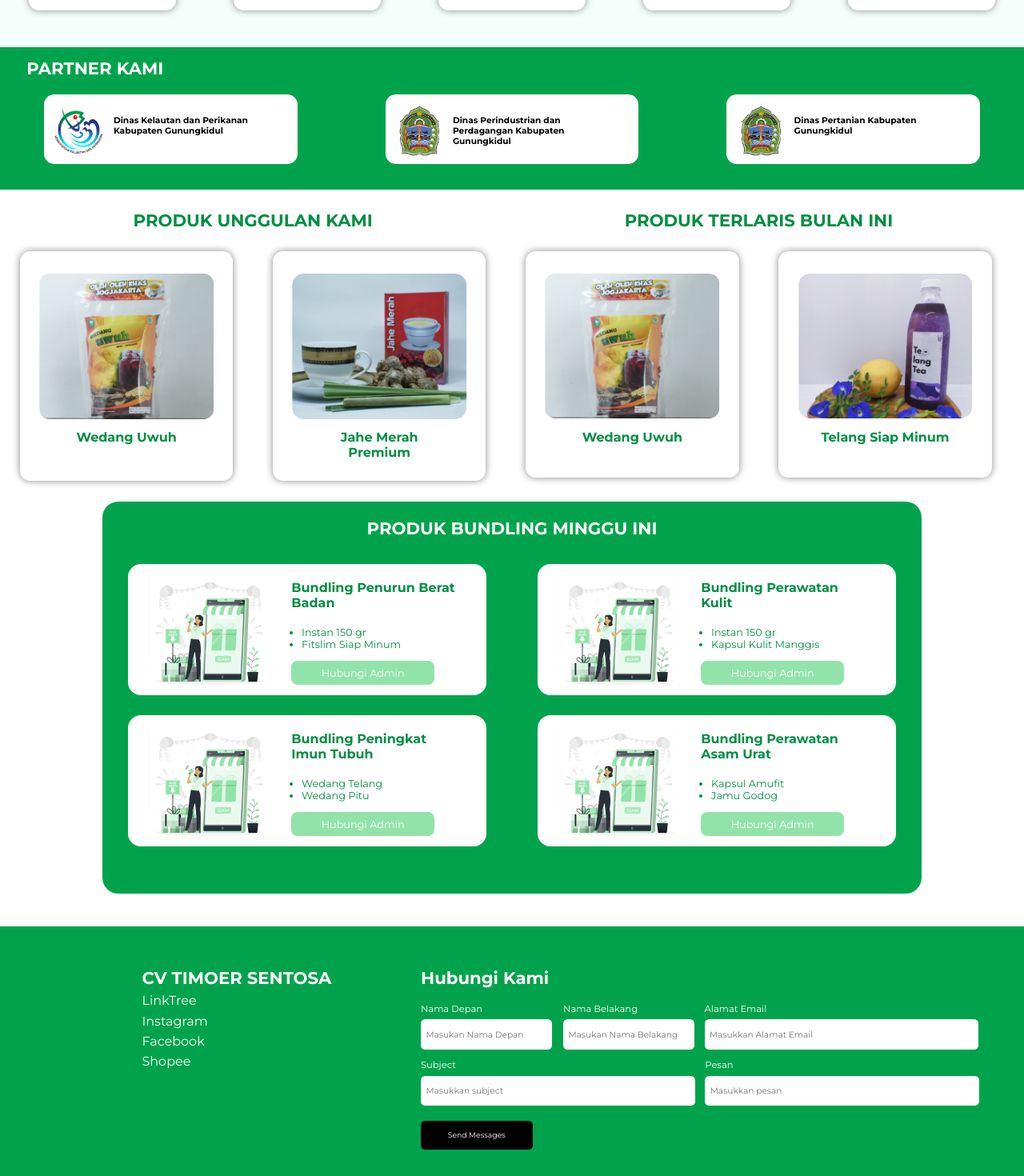
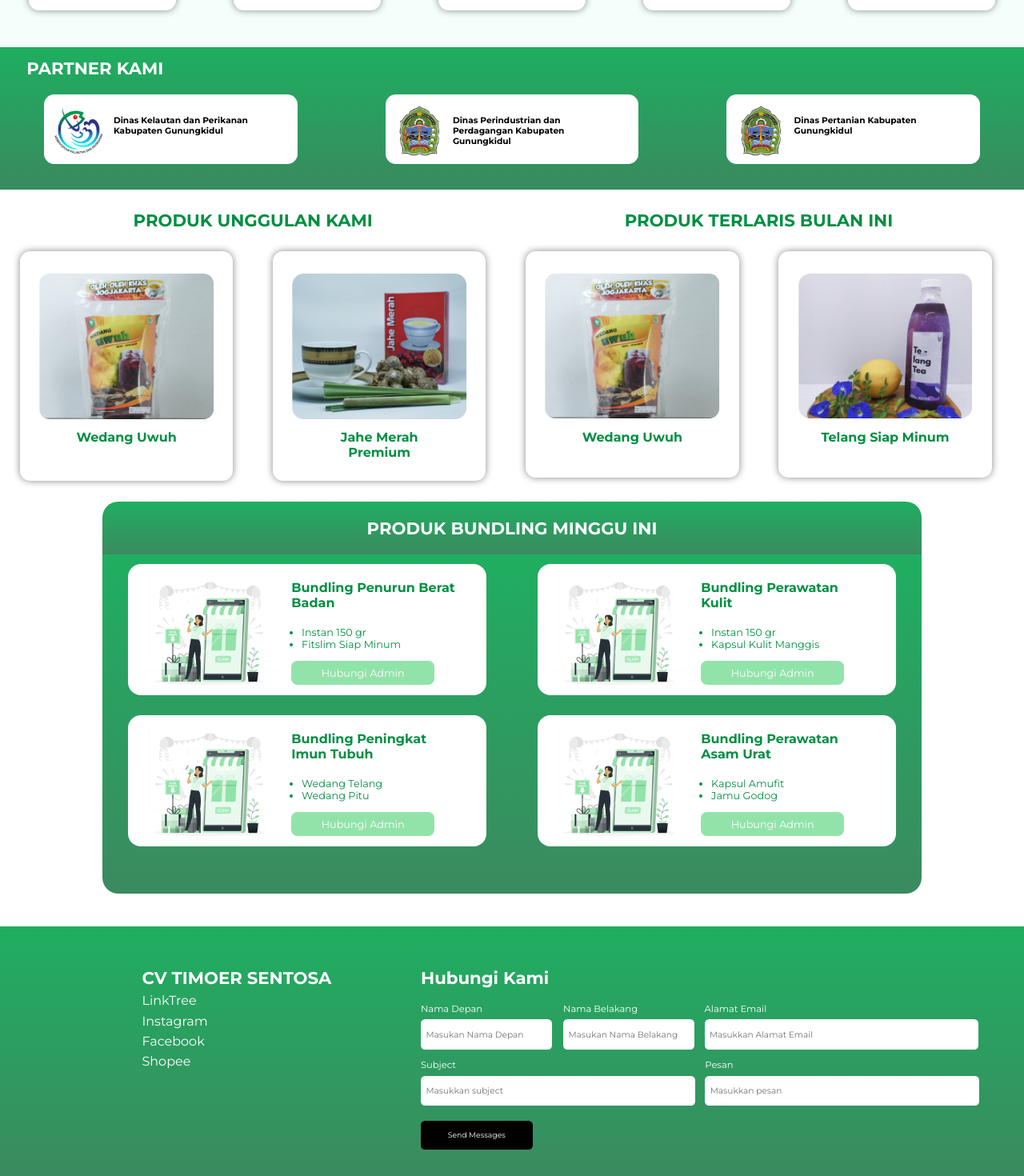
Before and after one commit to ahlilfikri/herbal-yuniari, a React (Vite) app: page / in a window 1280 px wide. Shown: the part 1621-3091 px from the top of the page at 80% size. Built offline with nearby package versions, Linux system fonts and the light colour scheme.

Commit message:
fix : add image

```diff
--- a/src/components/footer/Footer.css
+++ b/src/components/footer/Footer.css
@@ -1,5 +1,5 @@
 .footer-container {
-    background-color: #00A34B;
+    background: linear-gradient(180deg, rgba(0, 163, 75, 0.88) 0%, rgba(0, 103, 47, 0.77) 100%);
     margin: -2vw 0;
     display: flex;
     float: left;
--- a/src/components/navBar/NavBar.css
+++ b/src/components/navBar/NavBar.css
@@ -73,7 +73,7 @@
 
     .navBar-container.menu-open .nav-links ul {
         display: flex;
-        animation: slideMenuReverse 3s;
+        /* animation: slideMenuReverse 3s; */
     }
 
     .navBar-container .menu-button {
@@ -117,18 +117,9 @@
 
 @keyframes slideMenu {
     from {
-        transform: translate(100%);
+        transform: translate(-100%);
     }
     to {
         transform: translate(0%);
     }
 }
-
-@keyframes slideMenuReverse {
-    from {
-        transform: translateX(100%);
-    }
-    to {
-        transform: translateX(0%);
-    }
-}
--- a/src/page/home/session/TentangKami/TentangKami.css
+++ b/src/page/home/session/TentangKami/TentangKami.css
@@ -100,7 +100,7 @@
 }
 
 .tentangKami-container .partner-container{
-    background-color: #00A34B;
+    background: linear-gradient(180deg, rgba(0, 163, 75, 0.88) 0%, rgba(0, 103, 47, 0.77) 100%);
     padding: 1vw 0 2.5vw 0;
 }
 
--- a/src/page/home/session/produk/Produk.css
+++ b/src/page/home/session/produk/Produk.css
@@ -48,7 +48,7 @@
 }
 
 .produk-container .bottom-container{
-    background-color: #00A34B;
+    background: linear-gradient(180deg, rgba(0, 163, 75, 0.88) 0%, rgba(0, 103, 47, 0.77) 100%);
     height: max-content;
     width: 80vw;
     margin: 0 0 0 10vw;
@@ -67,7 +67,7 @@
     float:left;
     width: 80vw;
     display:block;
-    background-color: #00A34B !important;
+    background: linear-gradient(180deg, rgba(0, 163, 75, 0.88) 0%, rgba(0, 103, 47, 0.77) 100%);
     margin : 0 0 5.2vw 0;
     padding-bottom: 3.64vw;
     border-bottom-right-radius: 1.56vw;
@@ -92,7 +92,6 @@
 
 .produk-container .bottom-container .card-wrapper .card .card-body{
     width: 16vw;
-    /* background-color: red; */
 }
 
 .produk-container .bottom-container .card-wrapper .card h1{
```
